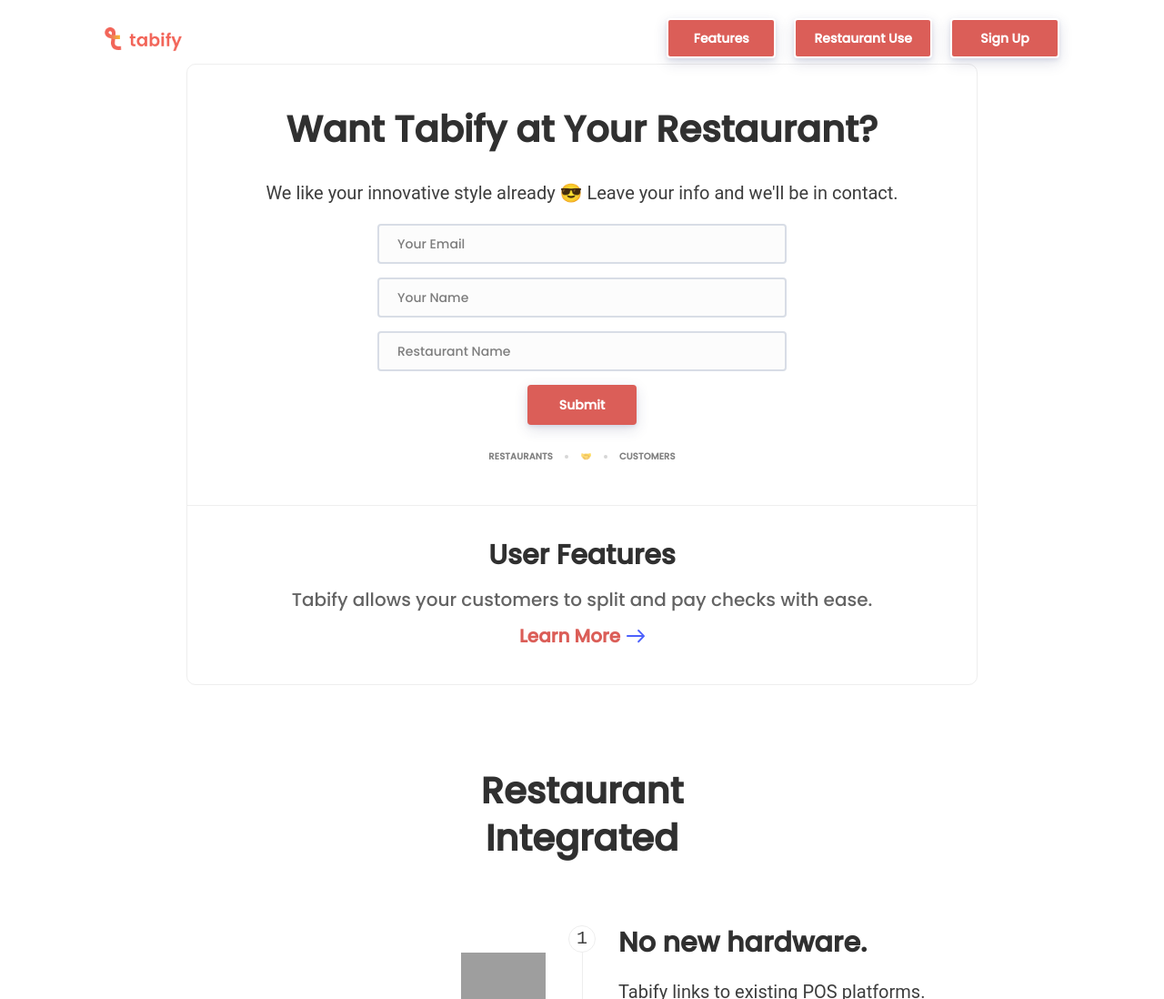
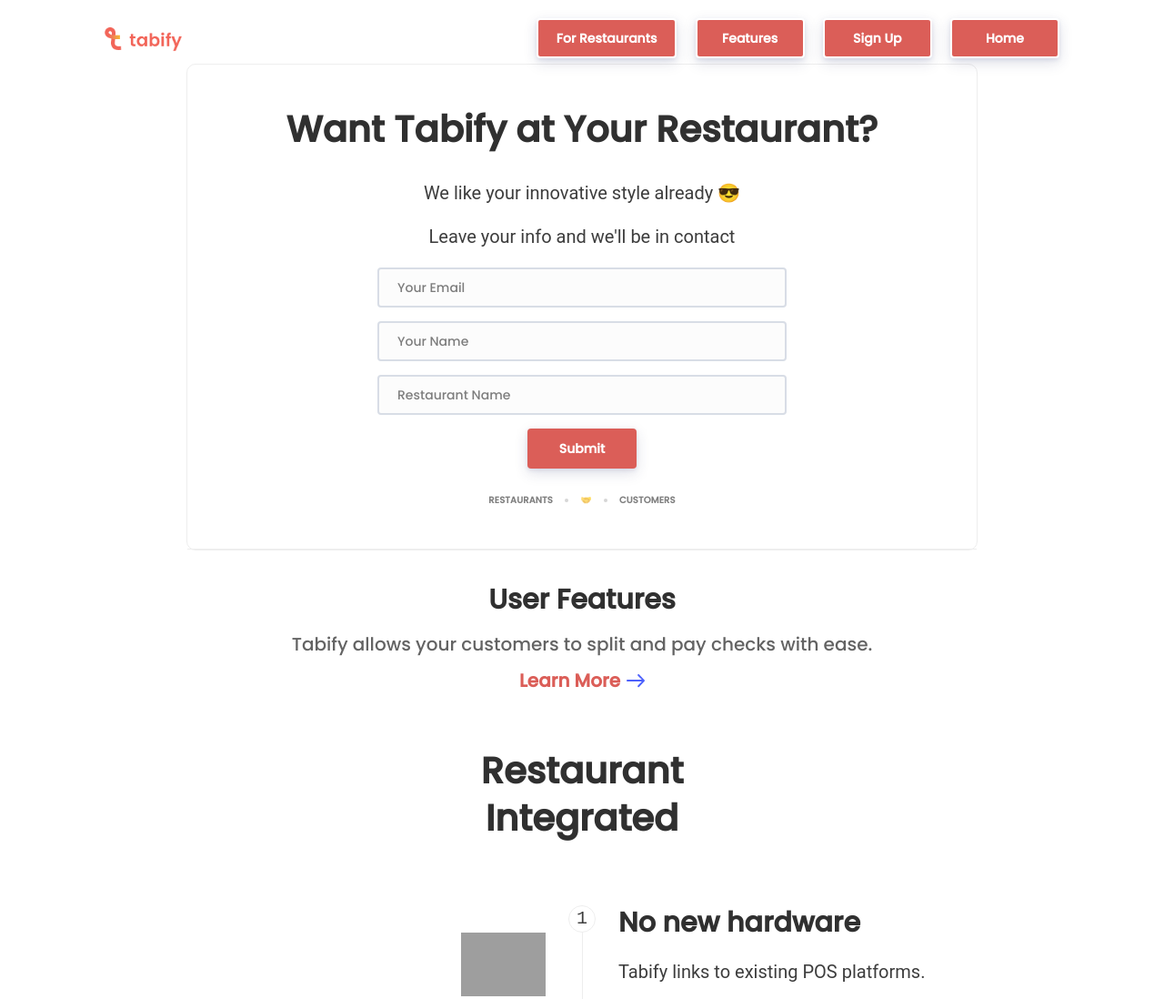
Before and after one commit to raychz/tabify-landing-page, a website: page src/for-restaurants.html in a window 1280 px wide. Shown: the top 1098 px of the page at 91% size. Drawn offline with nearby package versions, Linux system fonts and the light colour scheme; files that its build step writes are made by us from their sources; grey boxes are pictures that could not be loaded.

Commit message:
Home link in Nav bar. Favicon added. Suggested changes made.

```diff
--- a/src/css/custom.scss
+++ b/src/css/custom.scss
@@ -130,3 +130,20 @@
   padding: 20px 0;
   padding-bottom: 1px;
 }
+
+.center_align {
+  text-align: center
+}
+
+.bottom_padding {
+  padding-bottom: 0px
+}
+
+html {
+  height: 100%;
+  font-size: 20px;
+  line-height: 1.15;
+  -webkit-text-size-adjust: 100%;
+  -ms-text-size-adjust: 100%;
+  -ms-overflow-style: scrollbar;
+}
--- a/src/restaurantuse.html
+++ b/src/for-restaurants.html
@@ -41,19 +41,20 @@
                     <ul class="nav-01__list">
                         <!--<li class="nav-01__item"><a class="button   button--white-outline  button--empty " href="aboutpage.html"
                         target="_blank"><span>About</span></a> -->
+
+                        <li class="nav-01__item"><a class="button   button--white-outline" href="for-restaurants.html"
+                                target="_self"><span>For Restaurants</span></a>
                         </li>
-                        <li class="nav-01__item"><a class="button   button--white-outline"
-                                href="features.html" target="_self"><span>Features</span></a>
-                        </li>
-                        <li class="nav-01__item"><a class="button   button--white-outline"
-                                href="restaurantuse.html" target="_self"><span>Restaurant Use</span></a>
-                        </li>
-                        <!-- <li class="nav-01__item"><a class="button   button--white-outline  button--empty "
-                        href="javascript:void(0);" target="_blank"><span>Demo</span></a> -->
+                        <li class="nav-01__item"><a class="button   button--white-outline" href="features.html"
+                                target="_self"><span>Features</span></a>
                         </li>
                         <li class="nav-01__item"><a class="button   button--white-outline "
                                 href="https://m.tabifyapp.com" target="_blank"><span>Sign Up</span></a>
                         </li>
+                        <li class="nav-01__item"><a class="button   button--white-outline "
+                                href="index.html" target="_blank"><span>Home</span></a>
+                        </li>
+
                     </ul>
                     <div class="nav-01__burger">
                         <button class="burger js-open-menu burger_color" type="button">
@@ -68,13 +69,14 @@
     </nav>
     <!-- ===== END OF: Nav 1-->
     <!-- START OF: Email form 11 =====-->
-    <div class="cta_form-11">
+    <div class="cta_form-11 bottom_padding">
         <div class="container container--mid">
             <div class="cta_form-11__wrapper">
                 <div class="cta_form-11__top">
                     <div class="cta_form-11__heading_box">
                         <h2 class="heading cta_form-11__heading">Want Tabify at Your Restaurant?</h2>
-                        <p>We like your innovative style already 😎 Leave your info and we'll be in contact.</p>
+                        <p>We like your innovative style already 😎</p>
+                        <p>Leave your info and we'll be in contact</p>
                     </div>
                     <div class="cta_form-11__form_box">
                         <!-- START OF: mailchimp form =====
@@ -89,7 +91,7 @@
                                     <input class="text-input js-email-input" type="email" name="EMAIL"
                                         placeholder="Your Email" />
                                 </div>
-                                <div class="form__inputs">
+
                                 <div class="form__input">
                                     <input class="text-input js-name-input" type="text" name="NAME"
                                         placeholder="Your Name" />
@@ -169,14 +171,12 @@
                                                         on Instagram and Twitter. Welcome:</div>
                                                 </div>
                                                 <div class="message__bubble">
-                                                        <div class="message__bubble_text"><a
-                                                                class="message__bubble_link"
+                                                    <div class="message__bubble_text"><a class="message__bubble_link"
                                                             href="https://instagram.com/unicornplatform">https://instagram.com/unicornplatform</a>
                                                     </div>
                                                 </div>
                                                 <div class="message__bubble">
-                                                        <div class="message__bubble_text"><a
-                                                                class="message__bubble_link"
+                                                    <div class="message__bubble_text"><a class="message__bubble_link"
                                                             href="https://twitter.com/unicornplatform/">https://twitter.com/unicornplatform</a>
                                                     </div>
                                                 </div>
@@ -281,12 +281,13 @@
                     </ul>
                 </div>
             </div>
-                <div class="cta_form-11__bottom">
-                    <h2 class="cta_form-11__bottom_heading">User Features</h2><span
-                        class="cta_form-11__bottom_text">Tabify allows your customers to split and pay checks with ease.</span>
-                    <div class="cta_form-11__bottom_link"><a class="feature__link" style="color: #DB5E58" href="features.html"
-                            target="_self"><span>Learn More</span><span class="icon" ><svg viewBox="0 0 13 10"
-                                    xmlns="http://www.w3.org/2000/svg">
+            <div class="cta_form-11__bottom center_align">
+                <h2 class="cta_form-11__bottom_heading">User Features</h2><span class="cta_form-11__bottom_text">Tabify
+                    allows your customers to split and pay checks with
+                    ease.</span>
+                <div class="cta_form-11__bottom_link"><a class="feature__link" style="color: #DB5E58"
+                        href="features.html" target="_self"><span>Learn More</span><span class="icon"><svg
+                                viewBox="0 0 13 10" xmlns="http://www.w3.org/2000/svg">
                                 <path
                                     d="M12.823 4.164L8.954.182a.592.592 0 0 0-.854 0 .635.635 0 0 0 0 .88l2.836 2.92H.604A.614.614 0 0 0 0 4.604c0 .344.27.622.604.622h10.332L8.1 8.146a.635.635 0 0 0 0 .88.594.594 0 0 0 .854 0l3.869-3.982a.635.635 0 0 0 0-.88z"
                                     fill-rule="nonzero" fill="#DB5E58" /></svg></span></a></div>
@@ -306,7 +307,7 @@
                     <div class="steps-01__number">1</div>
                     <div class="steps-01__content">
                         <div class="steps-01__text_box">
-                            <h2 class="steps-01__heading">No new hardware.</h2>
+                            <h2 class="steps-01__heading">No new hardware</h2>
                             <p class="steps-01__text">Tabify links to existing POS platforms.</p>
                             <p class="steps-01__text">No need for any restructuring!</p>
                         </div>
@@ -318,7 +319,7 @@
                     <div class="steps-01__number">2</div>
                     <div class="steps-01__content">
                         <div class="steps-01__text_box">
-                            <h2 class="steps-01__heading">No additional per transaction fees.
+                            <h2 class="steps-01__heading">No transaction fees
                             </h2>
                             <p class="steps-01__text">Tabify makes paying for a meal stress free, for free.</p>
                             <p class="steps-01__text">No cost for use.</p>
@@ -331,10 +332,10 @@
                     <div class="steps-01__number">3</div>
                     <div class="steps-01__content">
                         <div class="steps-01__text_box">
-                            <h2 class="steps-01__heading">Reward your servers.
+                            <h2 class="steps-01__heading">Reward your servers
                             </h2>
                             <p class="steps-01__text">
-                                Tabify awards servers each time they refer Tabify to a new customer.
+                                Tabify rewards servers each time they refer Tabify to a new customer.
                             </p>
                             <p class="steps-01__text">Talk about symbiotic relationships. 🙏</p>
                         </div>
```
Also changed, not shown: src/aboutpage.html (deleted, +0 -1 lines), src/features.html (+10 -9 lines), src/index.html (+14 -12 lines), src/css/main.css, src/img/other/tabify_logo.png (deleted). Lines whose indentation alone changed are shown as unchanged.
